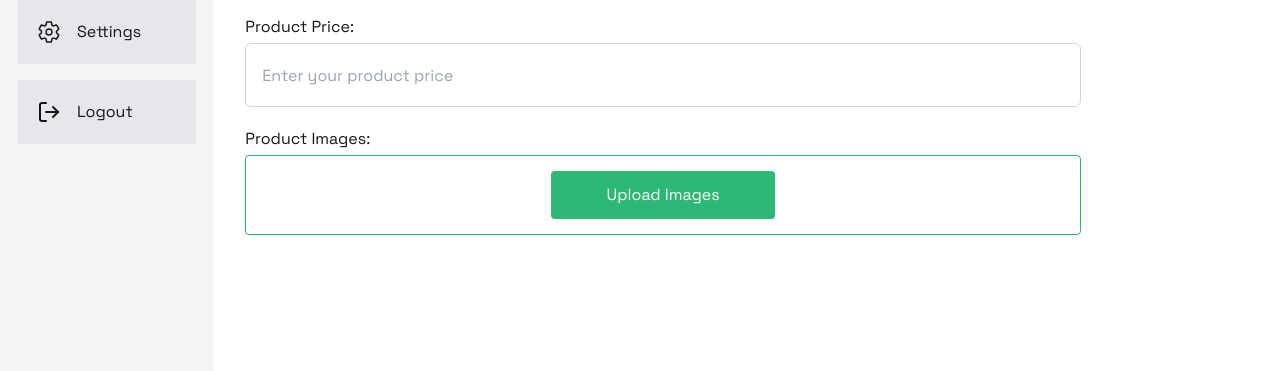
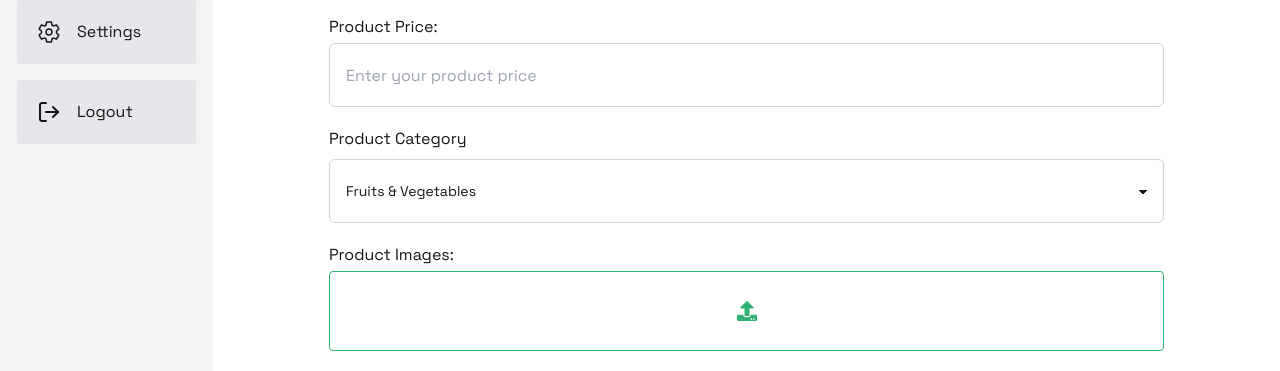
Before and after one commit to Adedoyin-Emmanuel/agronomix, a Next.js app: page /merchant/products/new in a window 1280 px wide. Shown: the part 402-773 px from the top of the page. Built offline with nearby package versions, Linux system fonts and the light colour scheme; no server answers.

Commit message:
Feat: Finished add new product page

```diff
--- a/app/merchant/products/new/page.tsx
+++ b/app/merchant/products/new/page.tsx
@@ -4,26 +4,26 @@ import React, { useState } from "react";
 import { useRouter, usePathname } from "next/navigation";
 import { MerchantSidebarLayout } from "@/app/components/SidebarLayout";
 import { FaStar } from "react-icons/fa";
-import { BiBookmark, BiSolidBookmark } from "react-icons/bi";
 import Text from "@/app/components/Text";
 import Link from "next/link";
 import { FaPlus } from "react-icons/fa6";
 import Button from "@/app/components/Button";
 import Input from "@/app/components/Input";
+import { FaUpload } from "react-icons/fa";
 
 const MerchantProductPage = () => {
   const pathname = usePathname();
 
   return (
     <MerchantSidebarLayout>
-      <form className="w-full lg:w-10/12">
+      <section className="w-full">
         <section>
           <h3 className="font-bold text-2xl capitalize text-accent">
             Add Product
           </h3>
           <Text className="text-sm">Add a new product to your store.</Text>
         </section>
-
+        <form className="w-full lg:w-10/12 mx-auto">
           <br />
           <section className="my-5">
             <label className="block my-1">Product Name:</label>
@@ -48,11 +48,52 @@ const MerchantProductPage = () => {
             />
           </section>
 
+          <section className="my-4 mb-5">
+            <label htmlFor="email" className="text-md block my-2">
+              Product Category
+            </label>
+            <select
+              className="select border-[1px] border-gray-300 focus:outline-none rounded-md w-full h-16 capitalize"
+              name="productCategory"
+            >
+              <option value="fruits & vegetables" className="capitalize">
+                fruits & vegetables
+              </option>
+              <option value="roots & tubers" className="capitalize">
+                roots & tubers
+              </option>
+              <option value="dairy products" className="capitalize">
+                dairy products
+              </option>
+              <option value="equipments" className="capitalize">
+                equipments
+              </option>
+              <option value="livestock supplies" className="capitalize">
+                livestock supplies
+              </option>
+              <option value="fruits & vegetables" className="capitalize">
+                fruits & vegetables
+              </option>
+              <option value="fertilizers" className="capitalize">
+                fertilizers
+              </option>
+              <option value="organic products" className="capitalize">
+                organic products
+              </option>
+              <option value="pesticides" className="capitalize">
+                pesticides
+              </option>
+              <option value="others" className="capitalize">
+                others
+              </option>
+            </select>
+          </section>
+
           <section className="my-5">
             <label className="block my-1">Product Images:</label>
             <section className="w-full flex items-center justify-center my-1 border border-accent rounded h-20 p-2">
               <section className="w-56 flex items-center">
-              <label className="capitalize text-white text-center  w-full rounded p-3 bg-primary transition-all transform hover:bg-accent cursor-pointer">
+                <label className="capitalize w-full cursor-pointer text-accent flex items-center justify-center font-bold">
                   <input
                     type="file"
                     id="productImage"
@@ -61,12 +102,18 @@ const MerchantProductPage = () => {
                     hidden
                     multiple
                   />
-                upload images
+                  <FaUpload className="text-accent w-5 h-5 text-center" />
                 </label>{" "}
               </section>
             </section>
           </section>
+
+          <br />
+          <section className="my-4 mb-5  mx-auto">
+            <Button>Create product</Button>
+          </section>
         </form>
+      </section>
     </MerchantSidebarLayout>
   );
 };
```
Lines whose indentation alone changed are shown as unchanged.
